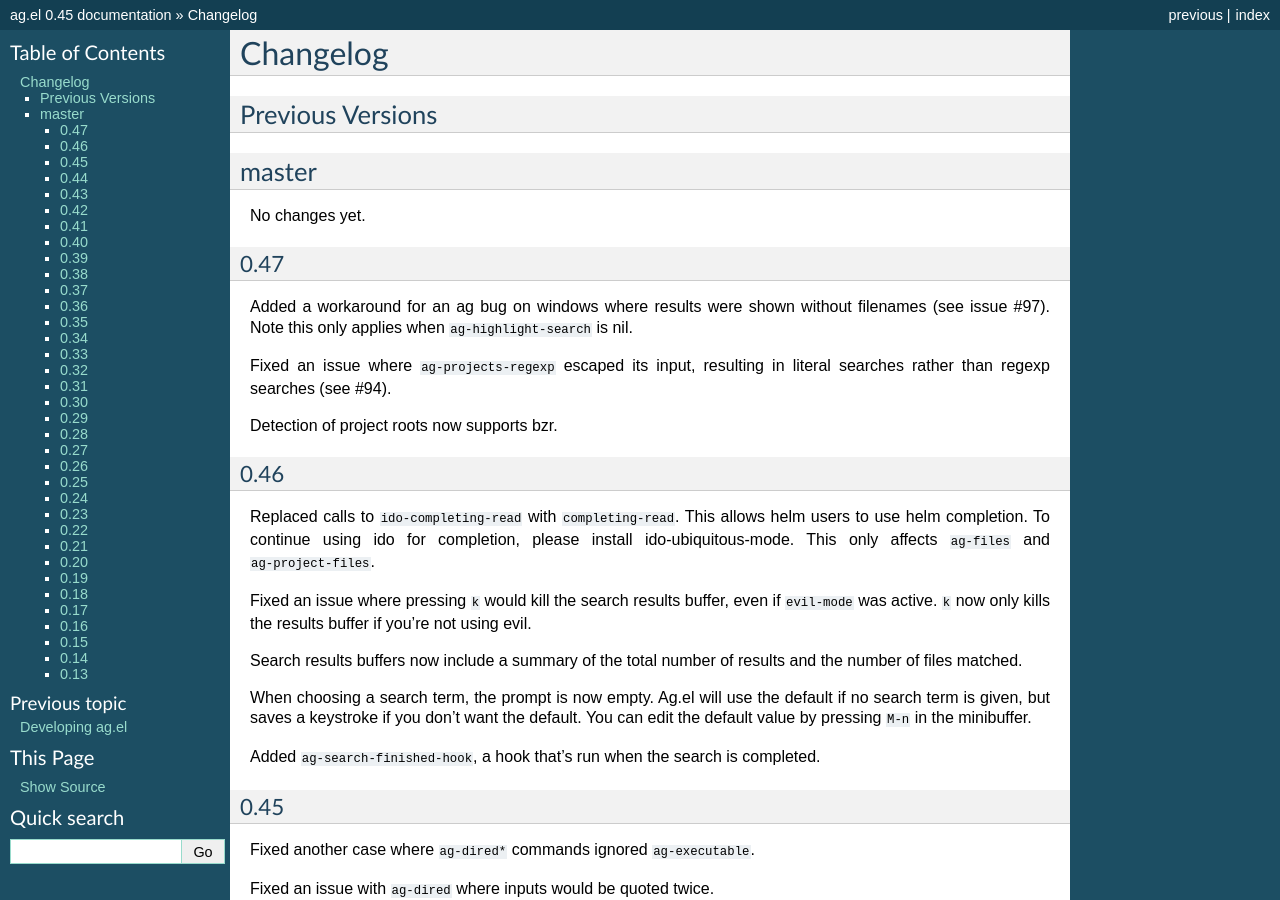
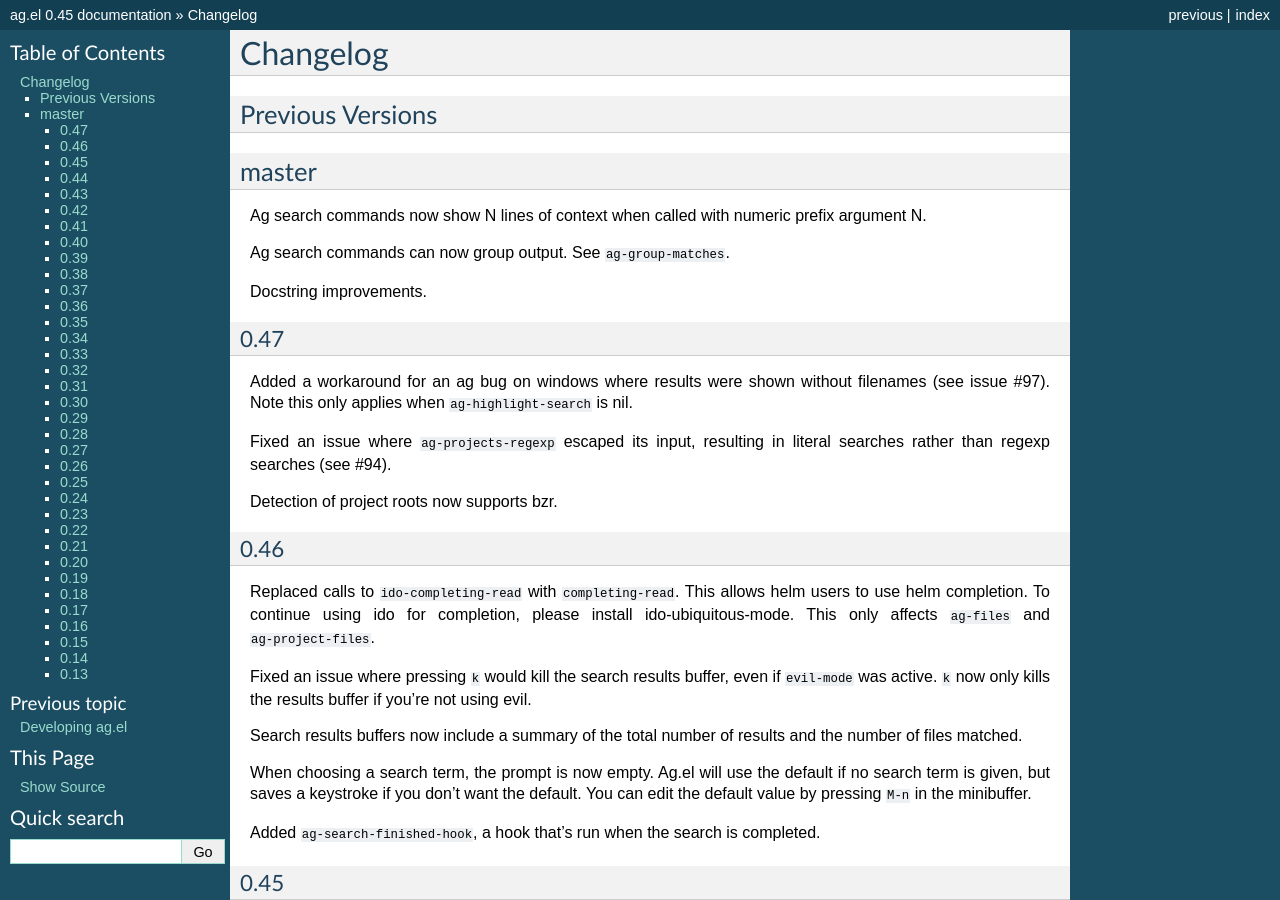
Before and after one commit to Wilfred/ag.el, a Sphinx documentation site: the page built from docs/changelog.rst, in a window 1280 px wide and 900 px high. Built offline with Sphinx 7.4.7, drawn with Linux system fonts in a browser that asks for light colours.

Commit message:
Updating changelog

```diff
--- a/docs/changelog.rst
+++ b/docs/changelog.rst
@@ -7,7 +7,12 @@ Previous Versions
 master
 ------
 
-No changes yet.
+Ag search commands now show N lines of context when called with
+numeric prefix argument N.
+
+Ag search commands can now group output. See ``ag-group-matches``.
+
+Docstring improvements.
 
 0.47
 ~~~~
```
